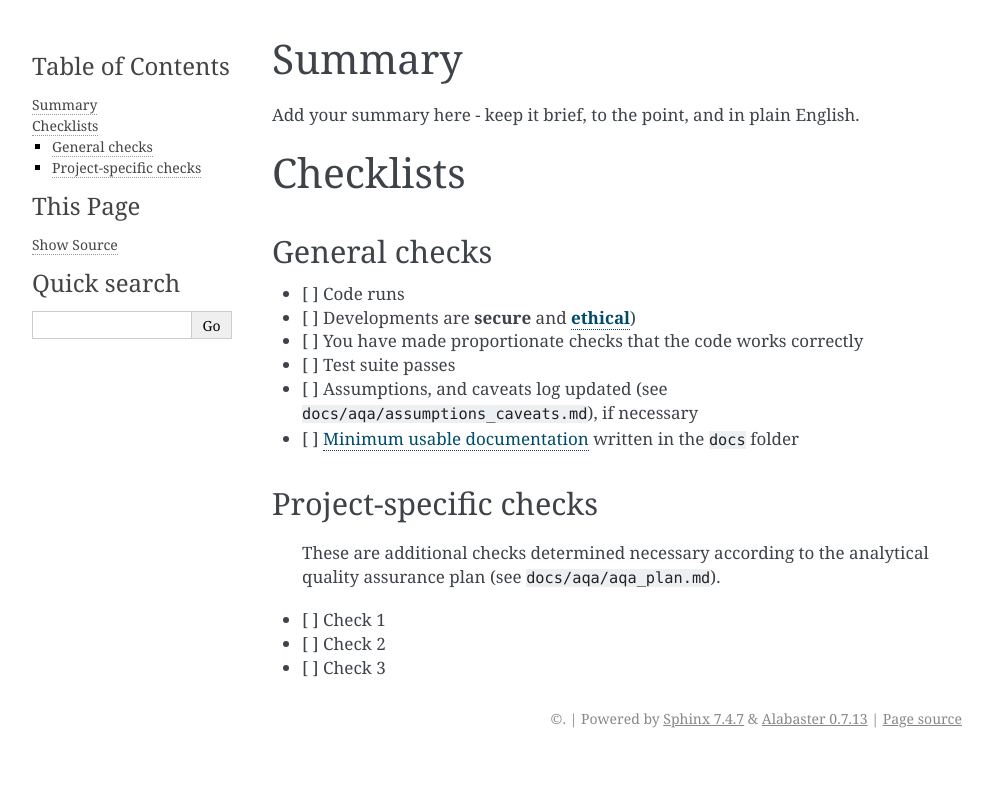
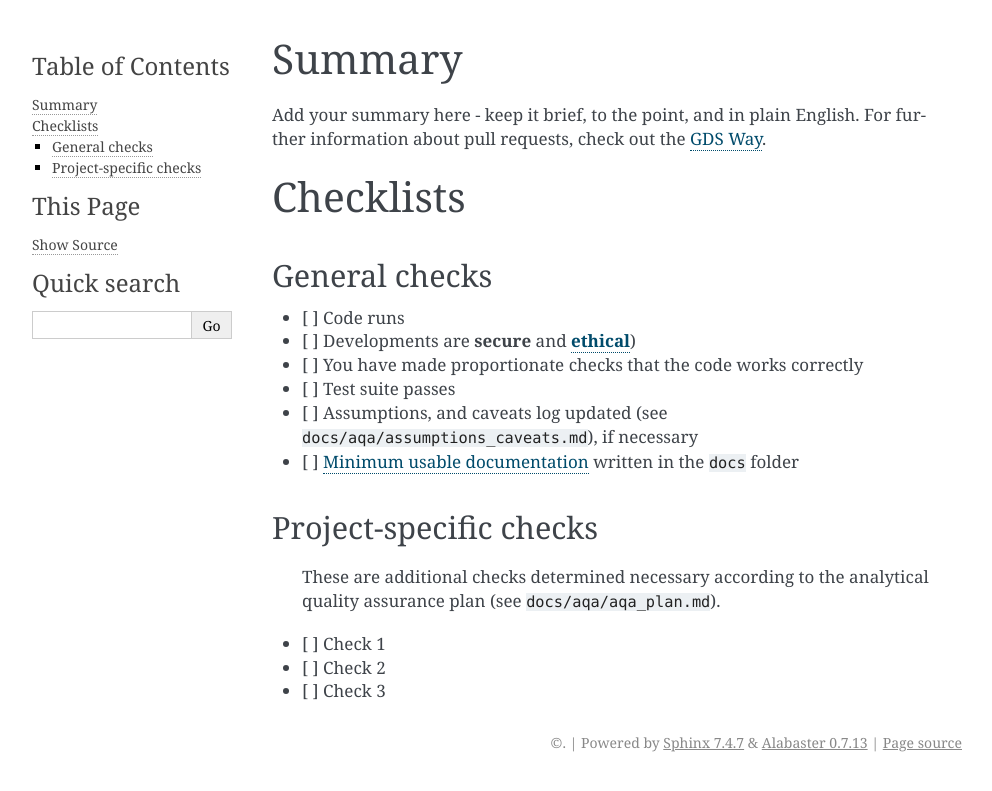
Before and after one commit to best-practice-and-impact/govcookiecutter, a Sphinx documentation site: the page built from {{ cookiecutter.repo_name }}/docs/pull_merge_request_templates/GDS.md, in a window 1280 px wide. Shown: the top 791 px of the page, without its empty margins (148-1140 px from the left). Built offline with Sphinx 7.4.7, drawn with Linux system fonts in a browser that asks for light colours; pages that are not in the unit, such as notebooks, are missing from menus.

Commit message:
Add reference to GDS Way about pull requests
Per PR #6 comments (https://github.com/ukgovdatascience/govcookiecutter/pull/6#discussion_r493674464).

```diff
--- a/{{ cookiecutter.repo_name }}/docs/pull_merge_request_templates/GDS.md
+++ b/{{ cookiecutter.repo_name }}/docs/pull_merge_request_templates/GDS.md
@@ -1,6 +1,7 @@
 # Summary
 
-Add your summary here - keep it brief, to the point, and in plain English.
+Add your summary here - keep it brief, to the point, and in plain English. For further information about pull requests,
+check out the [GDS Way](https://gds-way.cloudapps.digital/standards/pull-requests.html).
 
 # Checklists
 
```
